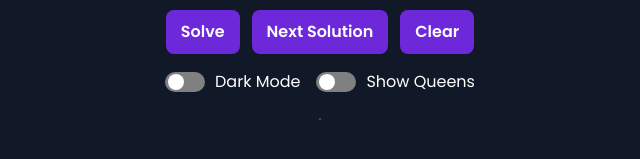
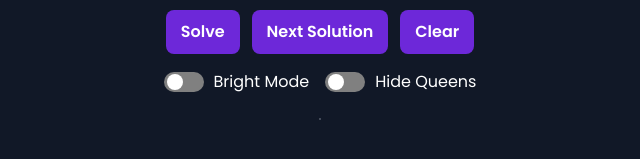
Before and after one commit to gagandeep1763/N-Queens-Strategy, a plain HTML site: page index.html in a window 1280 px wide. Shown: the part 391-550 px from the top of the page, 320-960 px from the left. Drawn offline with nearby package versions, Linux system fonts and the light colour scheme.

Commit message:
Update index.html

```diff
--- a/index.html
+++ b/index.html
@@ -28,13 +28,13 @@
         <label class="toggle">
             <input type="checkbox" id="toggleTheme" onclick="toggleTheme()">
             <span class="slider"></span>
-            <p>Dark Mode</p>
+            <p>Bright Mode</p>
         </label>
 
         <label class="toggle">
             <input type="checkbox" id="toggleQueens" onclick="toggleQueens()">
             <span class="slider"></span>
-            <p>Show Queens</p>
+            <p>Hide Queens</p>
         </label>
     </div>
 
```
